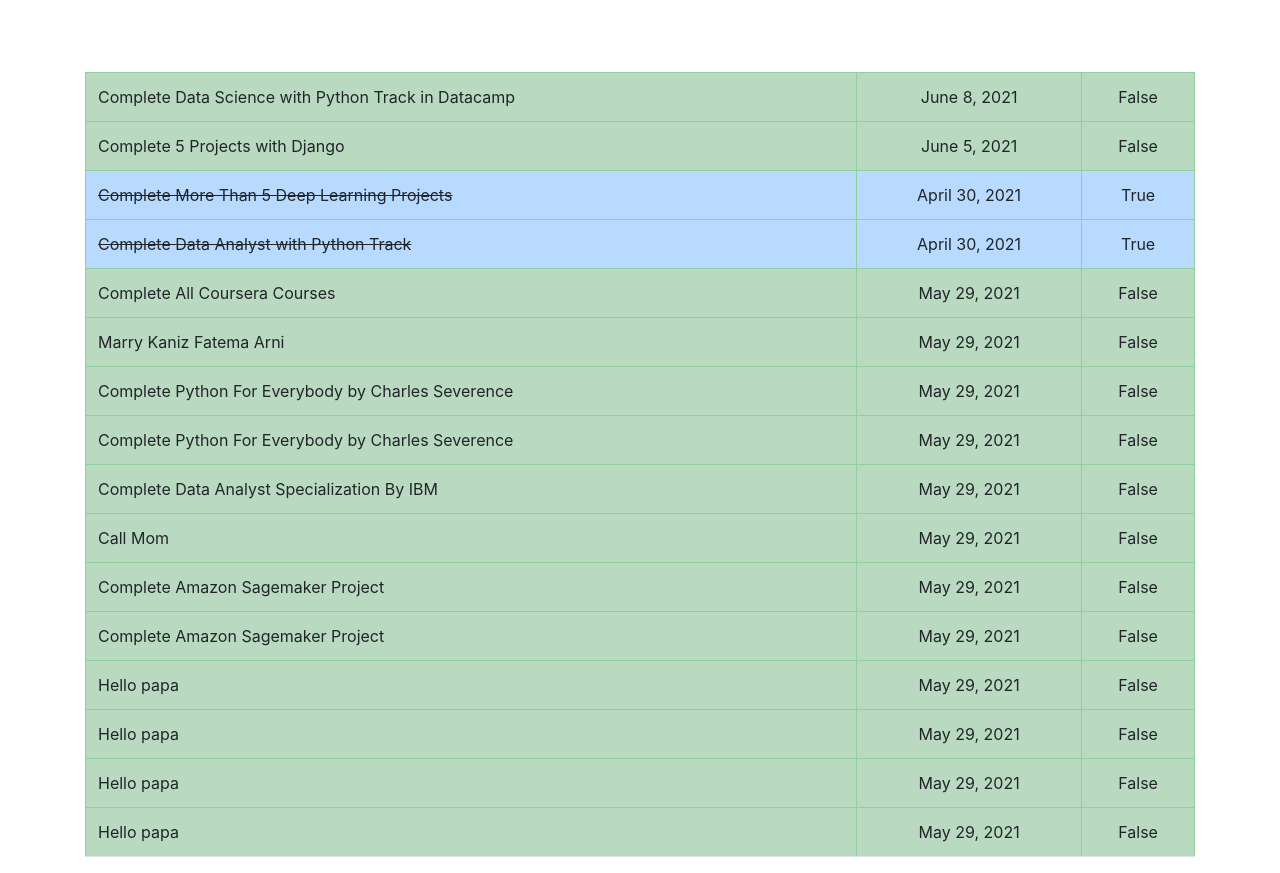
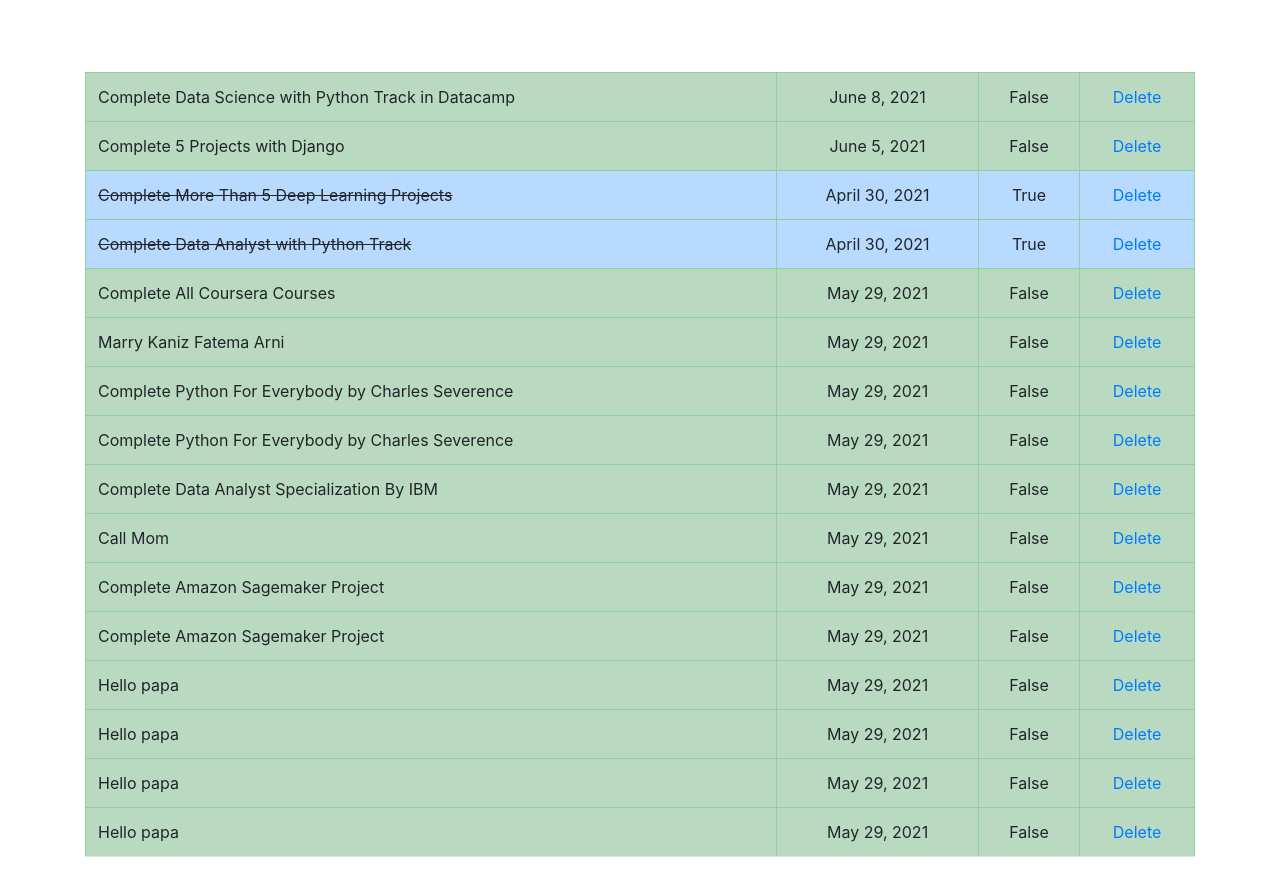
Before and after one commit to farhan1503001/Django_To-do-App, a Django app: page / in a window 1280 px wide. Shown: the part 56-929 px from the top of the page. Run offline with Django 3.2, Linux system fonts and the light colour scheme; data comes from the database, SQL or seed files in the repository; both versions use the stored data as it was after the commit.

Commit message:
migrations

```diff
--- a/todolist/templates/home.html
+++ b/todolist/templates/home.html
@@ -22,12 +22,14 @@
                      <td><strike>{{work.item}}</strike></td>
                      <td><center>{{work.date}}</center></td>
                      <td><center>{{work.completed}}</center></td>
+                     <td><center><a href="{% url 'delete' work.id %}">Delete</a></center></td>
                     <tr>
                 {% else %}
                     <tr>
                      <td>{{work.item}}</td>
                      <td><center>{{work.date}}</center></td>
                      <td><center>{{work.completed}}</center></td>
+                     <td><center><a href="{% url 'delete' work.id %}">Delete</a></center></td>
                     <tr>
                 {% endif %}
               {% endfor %}
--- a/todolist/urls.py
+++ b/todolist/urls.py
@@ -2,5 +2,6 @@
 from . import views
 urlpatterns = [
     path('',views.home,name='home'),
-    path('about.html',views.about,name='about')
+    path('about.html',views.about,name='about'),
+    path('delete/<id>',views.delete,name='delete')
 ]
--- a/todolist/views.py
+++ b/todolist/views.py
@@ -1,7 +1,8 @@
-from django.shortcuts import render
+from django.shortcuts import redirect, render
 from .models import List
 from .forms import Listview
 from django.contrib import messages #Importing to show message
+from django.http import HttpResponseRedirect
 # Create your views here.
 def home(request):
     #Conditioning by reading request
@@ -18,3 +19,9 @@
         return render(request,'home.html',{'allitems':all_items})
 def about(request):
     return render(request,'about.html',{})
+def delete(request,id):
+    item=List.objects.get(pk=id)
+    item.delete()
+    #Showing message after delete
+    messages.success(request,'Item Deleted From List')
+    return redirect('home')
```
Also changed, not shown: db.sqlite3.
